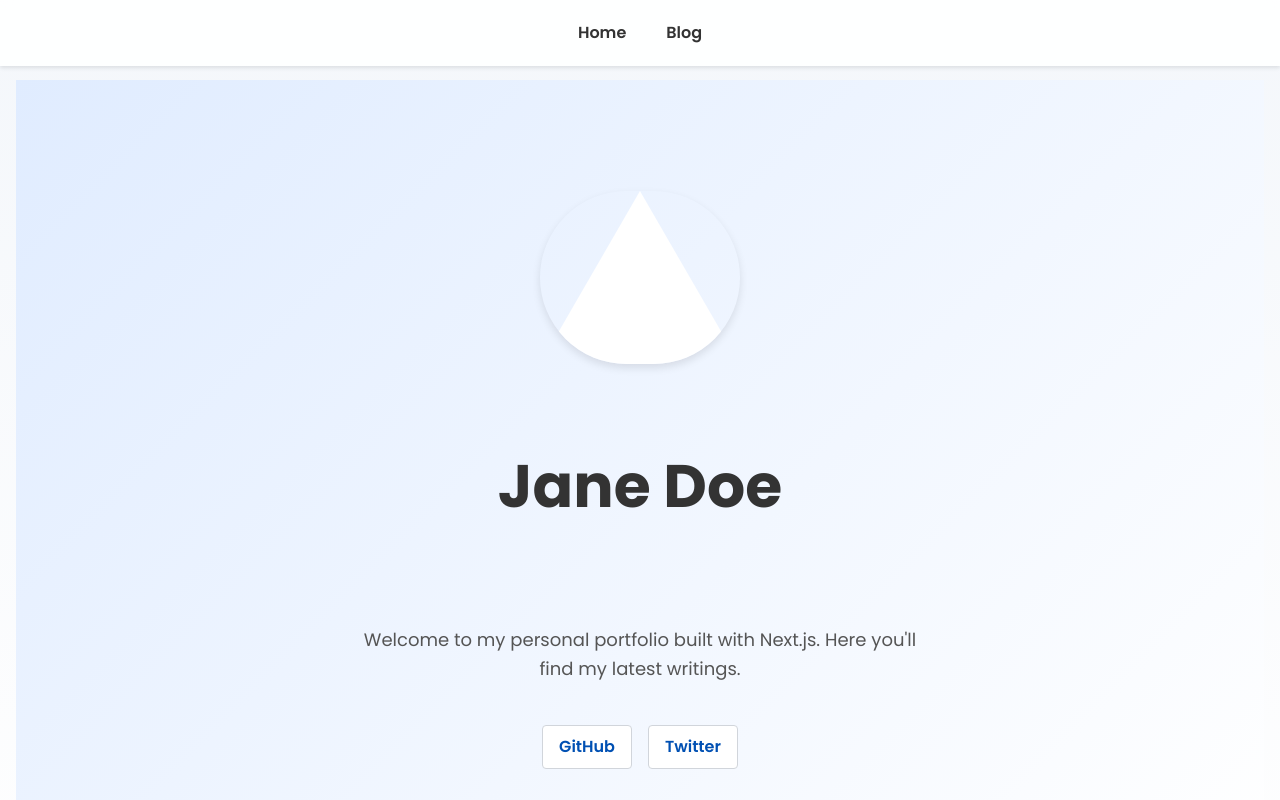
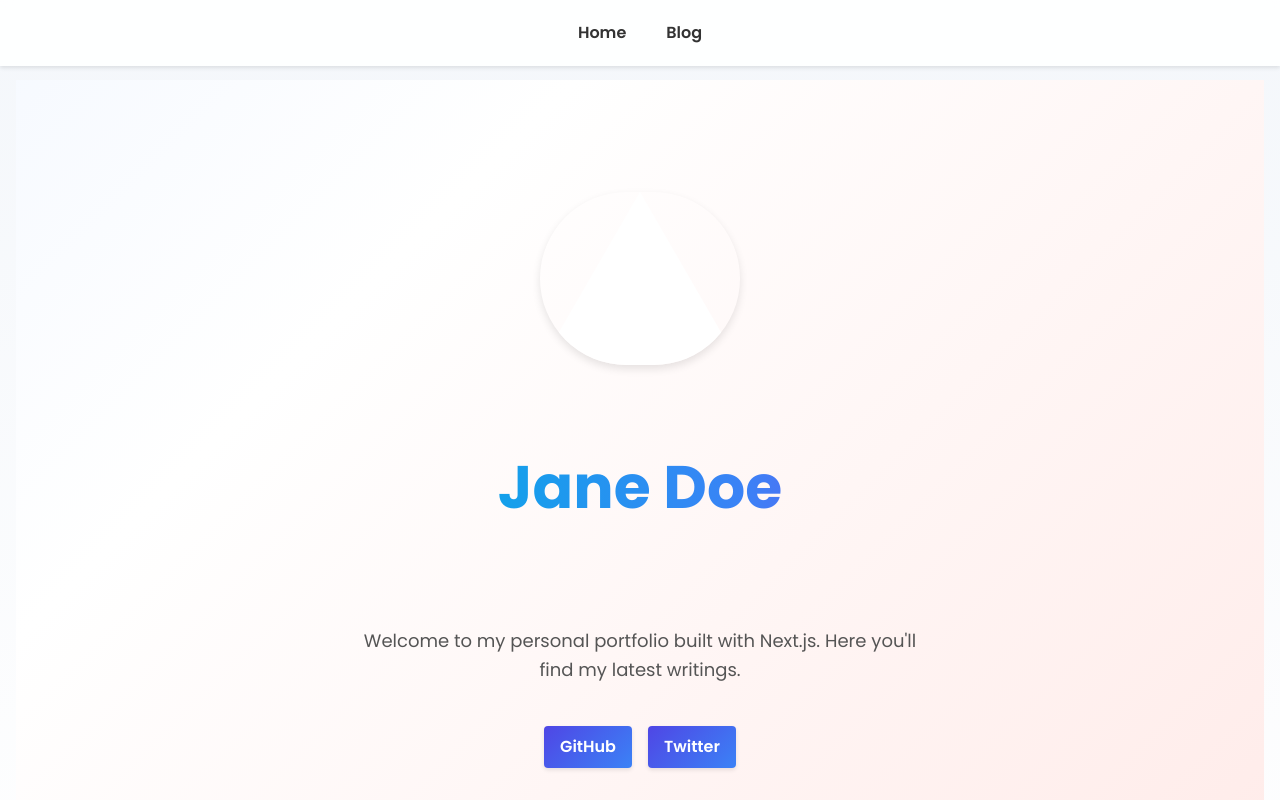
Before and after one commit to phalchanouksa/Portfolio, a Next.js app: page / in a window 1280 px wide. Shown: the top 800 px of the page. Built offline with nearby package versions, Linux system fonts and the light colour scheme.

Commit message:
Enhance styling with animations

```diff
--- a/src/app/blog/[slug]/page.module.css
+++ b/src/app/blog/[slug]/page.module.css
@@ -3,12 +3,25 @@
   margin: 0 auto;
   padding: 0 1rem 2rem;
   line-height: 1.7;
+  animation: fadeIn 0.6s ease both;
+}
+
+@keyframes fadeIn {
+  from {
+    opacity: 0;
+    transform: translateY(20px);
+  }
+  to {
+    opacity: 1;
+    transform: translateY(0);
+  }
 }
 
 .title {
   font-size: 1.875rem;
   font-weight: 700;
   margin-bottom: 0.5rem;
+  color: #111827;
 }
 
 .meta {
--- a/src/app/blog/page.module.css
+++ b/src/app/blog/page.module.css
@@ -26,18 +26,26 @@
   border-radius: 0.5rem;
   background: #fff;
   box-shadow: 0 2px 4px rgba(0, 0, 0, 0.05);
-  transition: transform 0.2s ease;
+  transition: transform 0.2s ease, box-shadow 0.2s ease;
 }
+
+.item:hover {
+  transform: translateY(-4px);
+  box-shadow: 0 6px 12px rgba(0, 0, 0, 0.1);
+}
+
 
 .link {
   color: #1d4ed8;
   text-decoration: none;
   font-weight: 500;
   cursor: pointer;
+  transition: color 0.2s ease;
 }
 
 .link:hover {
   text-decoration: underline;
+  color: #4338ca;
 }
 
 .date {
--- a/src/app/page.module.css
+++ b/src/app/page.module.css
@@ -7,22 +7,54 @@
   gap: 1.5rem;
   text-align: center;
   padding: 0 1rem;
-  background: linear-gradient(135deg, #e0ecff, #ffffff);
+  background: linear-gradient(135deg, #e0ecff, #ffffff, #ffe4e1);
+  background-size: 200% 200%;
+  animation: gradientShift 10s ease infinite;
+}
+
+@keyframes gradientShift {
+  0% {
+    background-position: 0% 50%;
+  }
+  50% {
+    background-position: 100% 50%;
+  }
+  100% {
+    background-position: 0% 50%;
+  }
 }
 
 .profile {
   border-radius: 9999px;
   box-shadow: 0 4px 8px rgba(0, 0, 0, 0.1);
-  transition: transform 0.3s ease;
+  transition: transform 0.3s ease, box-shadow 0.3s ease;
 }
 
 .profile:hover {
-  transform: scale(1.05);
+  transform: scale(1.1) rotate(-2deg);
+  box-shadow: 0 8px 16px rgba(0, 0, 0, 0.15);
 }
 
 .title {
   font-size: 2.25rem;
   font-weight: 700;
+  background: linear-gradient(90deg, #0ea5e9, #3b82f6, #9333ea);
+  background-size: 200% auto;
+  -webkit-background-clip: text;
+  -webkit-text-fill-color: transparent;
+  animation: gradientText 6s linear infinite;
+}
+
+@keyframes gradientText {
+  0% {
+    background-position: 0% 50%;
+  }
+  50% {
+    background-position: 100% 50%;
+  }
+  100% {
+    background-position: 0% 50%;
+  }
 }
 
 @media (min-width: 768px) {
@@ -44,14 +76,16 @@
 }
 
 .links a {
+  color: #fff;
   padding: 0.5rem 1rem;
   border-radius: 0.25rem;
-  border: 1px solid #d1d5db;
-  background: #fff;
-  transition: background 0.2s ease, transform 0.2s ease;
+  border: none;
+  background: linear-gradient(135deg, #4f46e5, #3b82f6);
+  box-shadow: 0 2px 4px rgba(0, 0, 0, 0.1);
+  transition: transform 0.2s ease, box-shadow 0.2s ease;
 }
 
 .links a:hover {
-  background: #f3f4f6;
-  transform: translateY(-2px);
+  transform: translateY(-4px);
+  box-shadow: 0 6px 12px rgba(0, 0, 0, 0.2);
 }
--- a/src/components/Layout.module.css
+++ b/src/components/Layout.module.css
@@ -29,15 +29,32 @@
 }
 
 .nav a {
+  position: relative;
   color: var(--foreground);
   padding: 0.25rem 0.5rem;
   border-radius: 0.25rem;
-  transition: background 0.2s ease, transform 0.2s ease;
+  transition: color 0.3s ease, transform 0.3s ease;
+}
+
+.nav a::after {
+  content: '';
+  position: absolute;
+  bottom: 0;
+  left: 50%;
+  width: 0;
+  height: 2px;
+  background: #1d4ed8;
+  transition: width 0.3s ease, left 0.3s ease;
 }
 
 .nav a:hover {
-  background: rgba(0, 0, 0, 0.05);
+  color: #1d4ed8;
   transform: translateY(-2px);
+}
+
+.nav a:hover::after {
+  width: 100%;
+  left: 0;
 }
 
 .main {
```
